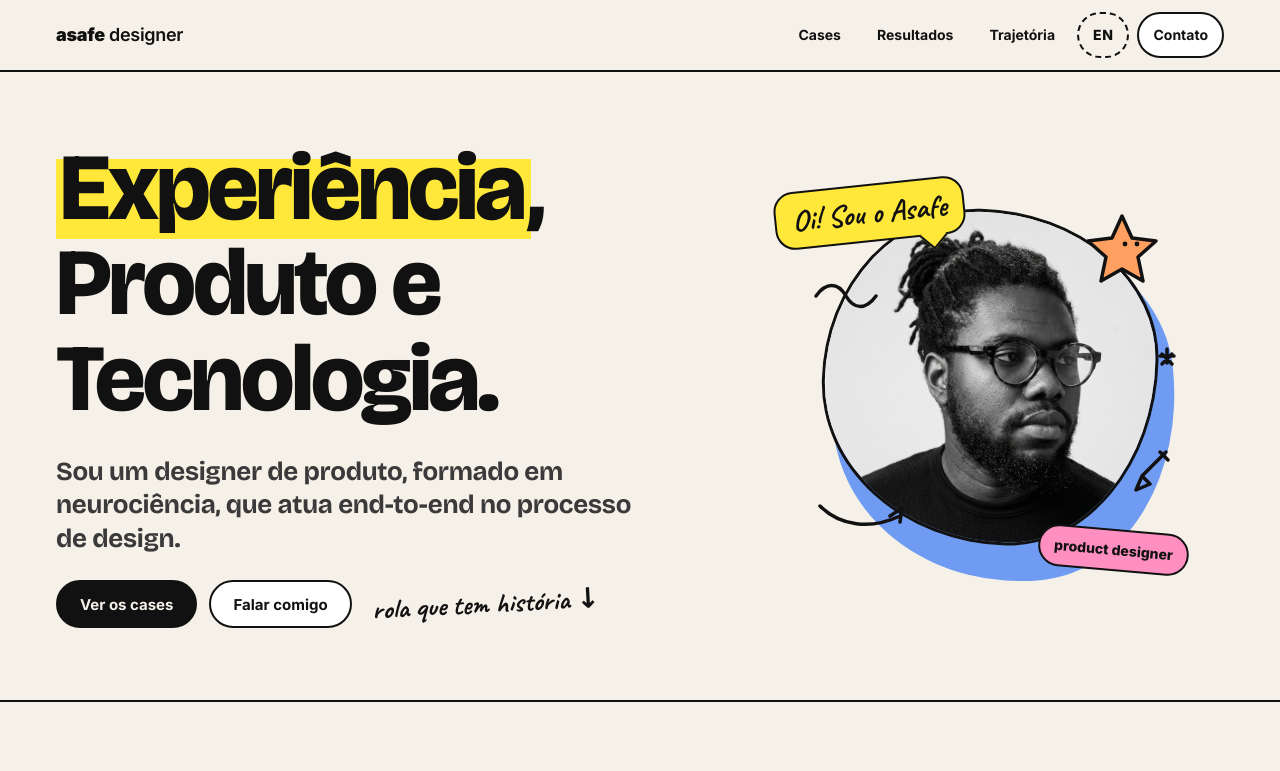
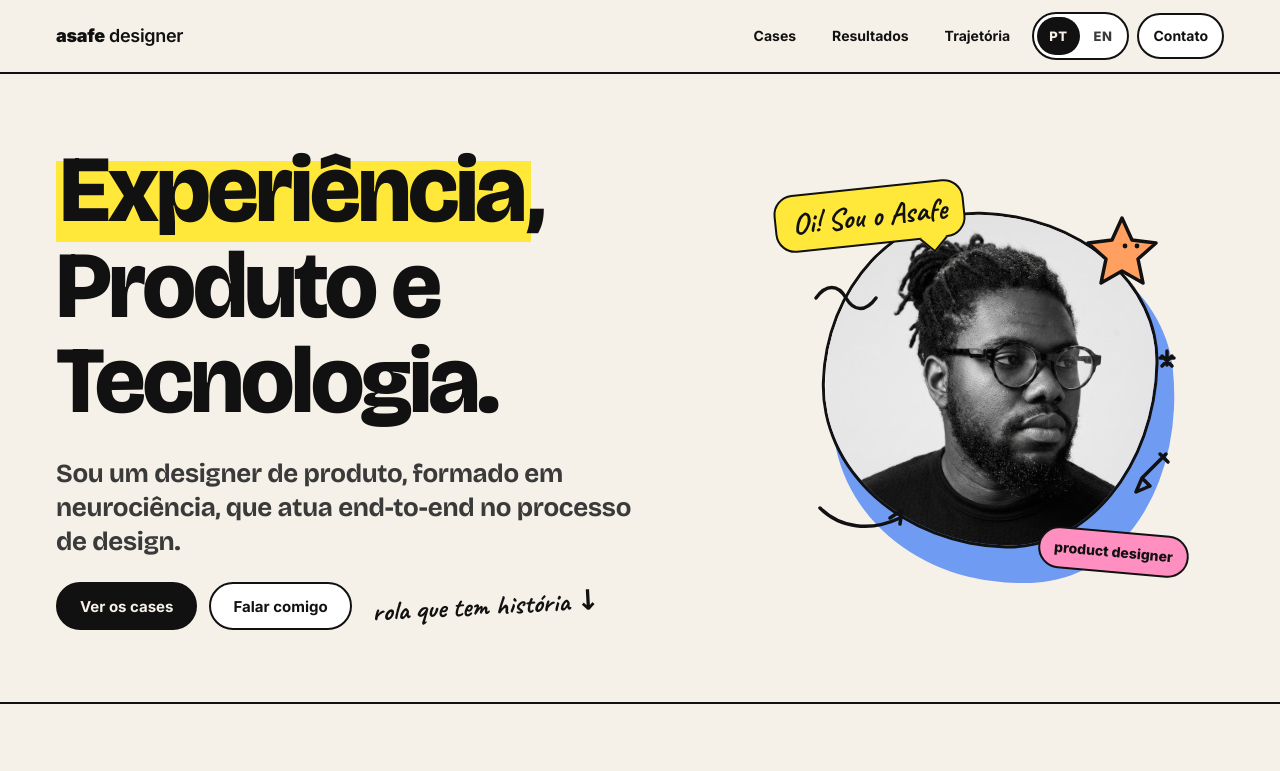
Before and after one commit to asafedesigner/portfolio, a plain HTML site: page index.html in a window 1280 px wide. Shown: the top 771 px of the page. Drawn offline with nearby package versions, Linux system fonts and the light colour scheme.

Commit message:
Troca o link de idioma por um seletor PT/EN no topo
Co-Authored-By: Claude Opus 5.5 <noreply@anthropic.com>
Claude-Session: https://claude.ai/code/session_01JQdUEyQkSC2buQ4x9B3tR5

```diff
--- a/index.html
+++ b/index.html
@@ -97,8 +97,11 @@
 .dd-star path{fill:var(--cat-decisao); stroke:var(--ink); stroke-width:3.5; stroke-linejoin:round}
 .dd-star circle{fill:var(--ink)}
 @media (max-width:960px){ .me{width:min(80%, 340px)} }
-.nav a.lang{border:var(--b-ui) dashed var(--line); font-weight:800; letter-spacing:.04em}
-@media (max-width:640px){ .nav a.lang{display:inline-flex} }
+.lang-switch{display:inline-flex; padding:3px; border:var(--b-ui) solid var(--line); border-radius:var(--r-pill); background:var(--surface); gap:2px}
+.nav .lang-switch a{min-height:38px; padding:6px 12px; font-size:13px; font-weight:800; letter-spacing:.04em; border-radius:var(--r-pill); color:var(--ink-soft)}
+.nav .lang-switch a:hover{background:var(--paper-deep)}
+.nav .lang-switch a[aria-current]{background:var(--ink); color:var(--paper)}
+@media (max-width:640px){ .nav .lang-switch a[href]{display:inline-flex} }
 </style>
 <title>Asafe Ferreira</title>
 <meta name="claude:viewport-fit-sides" content="cover">
@@ -517,7 +520,10 @@ section[id], .view{scroll-margin-top:80px}
       <a href="#cases">Cases</a>
       <a href="#o-que-faco">Resultados</a>
       <a href="#trajetoria">Trajetória</a>
-      <a class="lang" href="en/" hreflang="en" lang="en" aria-label="English version">EN</a>
+      <div class="lang-switch" role="group" aria-label="Idioma">
+        <a href="#inicio" hreflang="pt-BR" lang="pt-BR" aria-current="true">PT</a>
+        <a href="en/" hreflang="en" lang="en" >EN</a>
+      </div>
       <a class="cta" href="#contato">Contato</a>
     </nav>
   </div>
```
Also changed, not shown: en/index.html (+9 -3 lines).
